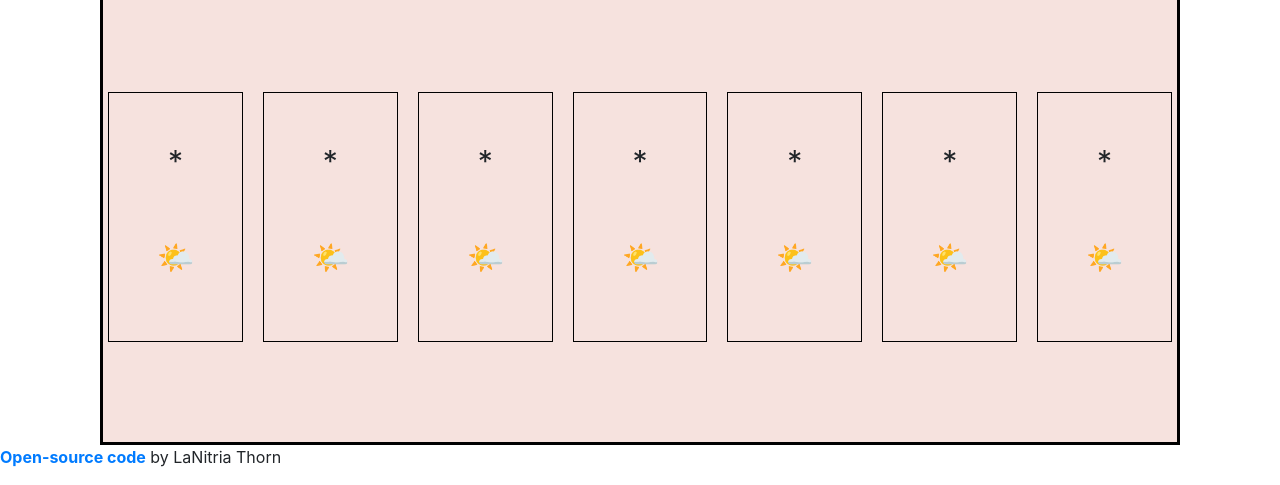
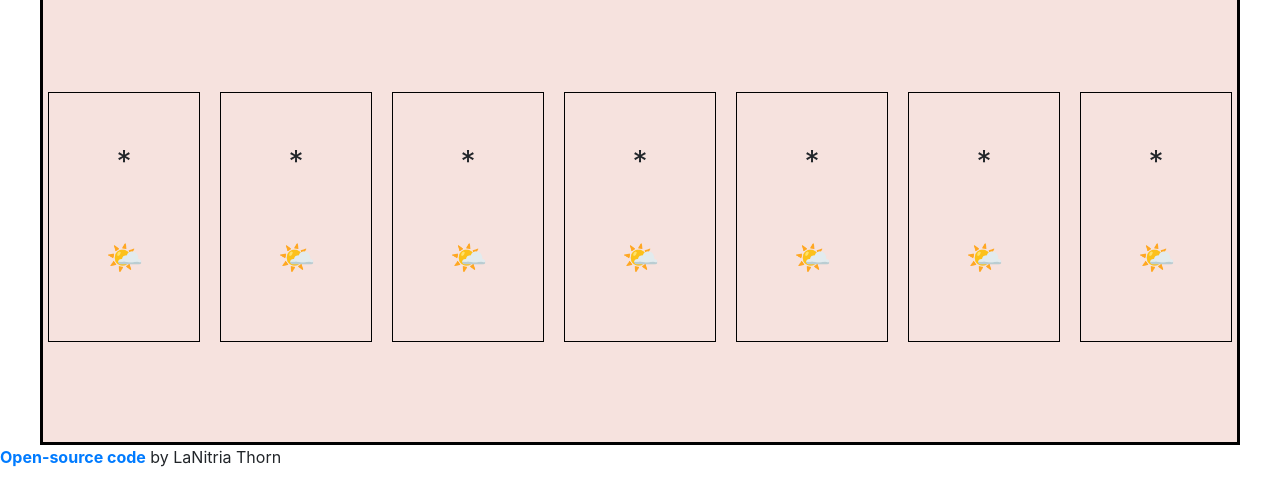
Before and after one commit to lehawkins1/my-weather-app, a plain HTML site: page index.html in a window 1280 px wide. Shown: the part 442-927 px from the top of the page. Drawn offline with nearby package versions, Linux system fonts and the light colour scheme.

Commit message:
Update style.css

```diff
--- a/src/style.css
+++ b/src/style.css
@@ -19,7 +19,7 @@ form {
   font-size: 30px;
 }
 .output {
-  margin: 0 100px;
+  margin: 0 auto;
   padding-top: 20px;
   max-width: 1200px;
   text-align: center;
```
